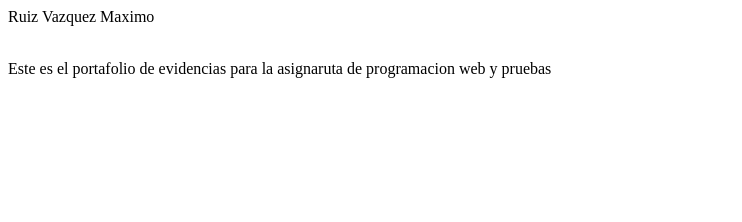
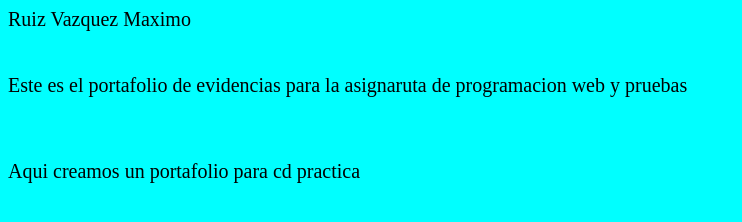
Before and after one commit to RuizVazquezMaximo/5IV8_RUIZ_VAZQUEZMAXIMO_PWP, a plain HTML site: page index.html in a window 1280 px wide. Shown: the whole page, without its empty margins (0-742 px from the left). Drawn offline with Linux system fonts and the light colour scheme.

Commit message:
link de estilos

```diff
--- a/css/Style.css
+++ b/css/Style.css
@@ -1,3 +1,6 @@
-{
-    bac
+*{
+ background-color: aqua;
+ font-size: 20px;
+
+
 }
--- a/index.html
+++ b/index.html
@@ -4,10 +4,15 @@
     <meta charset="UTF-8">
     <meta name="viewport" content="width=device-width, initial-scale=1.0">
     <title>Ejemplo de manejador de verciones</title>
+    <link rel="stylesheet" href="./css/Style.css"
 </head>
 <body>
     <Header>Ruiz Vazquez Maximo</Header>
     <br>
-    <p>Este es el portafolio de evidencias para la asignaruta de programacion web y pruebas</p>
+    <p>Este es el portafolio de evidencias para la asignaruta de
+    programacion web y pruebas</p>
+
+    <br>
+    <p>Aqui creamos un portafolio para cd practica</p>
 </body>
 </html>
```
